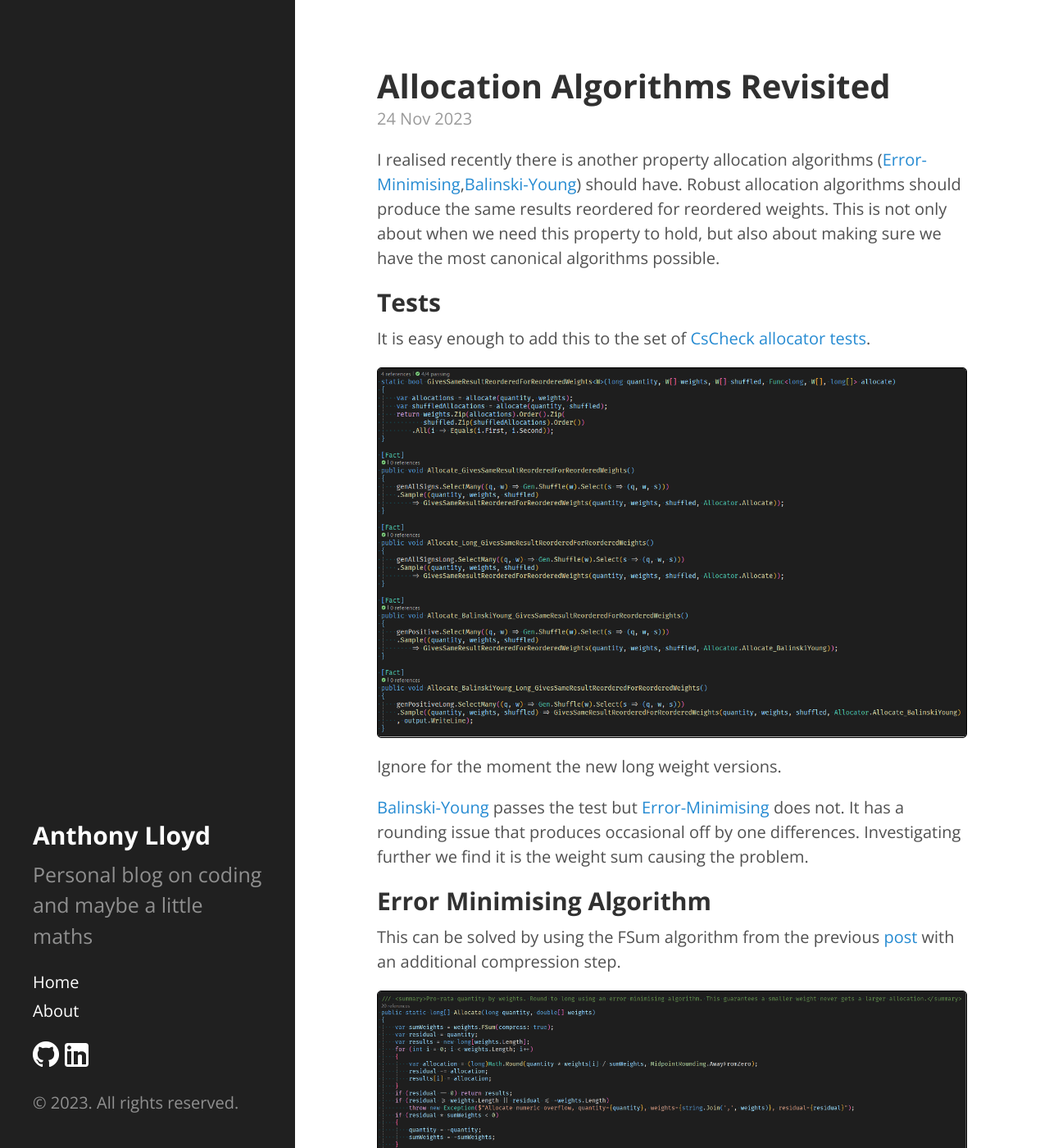
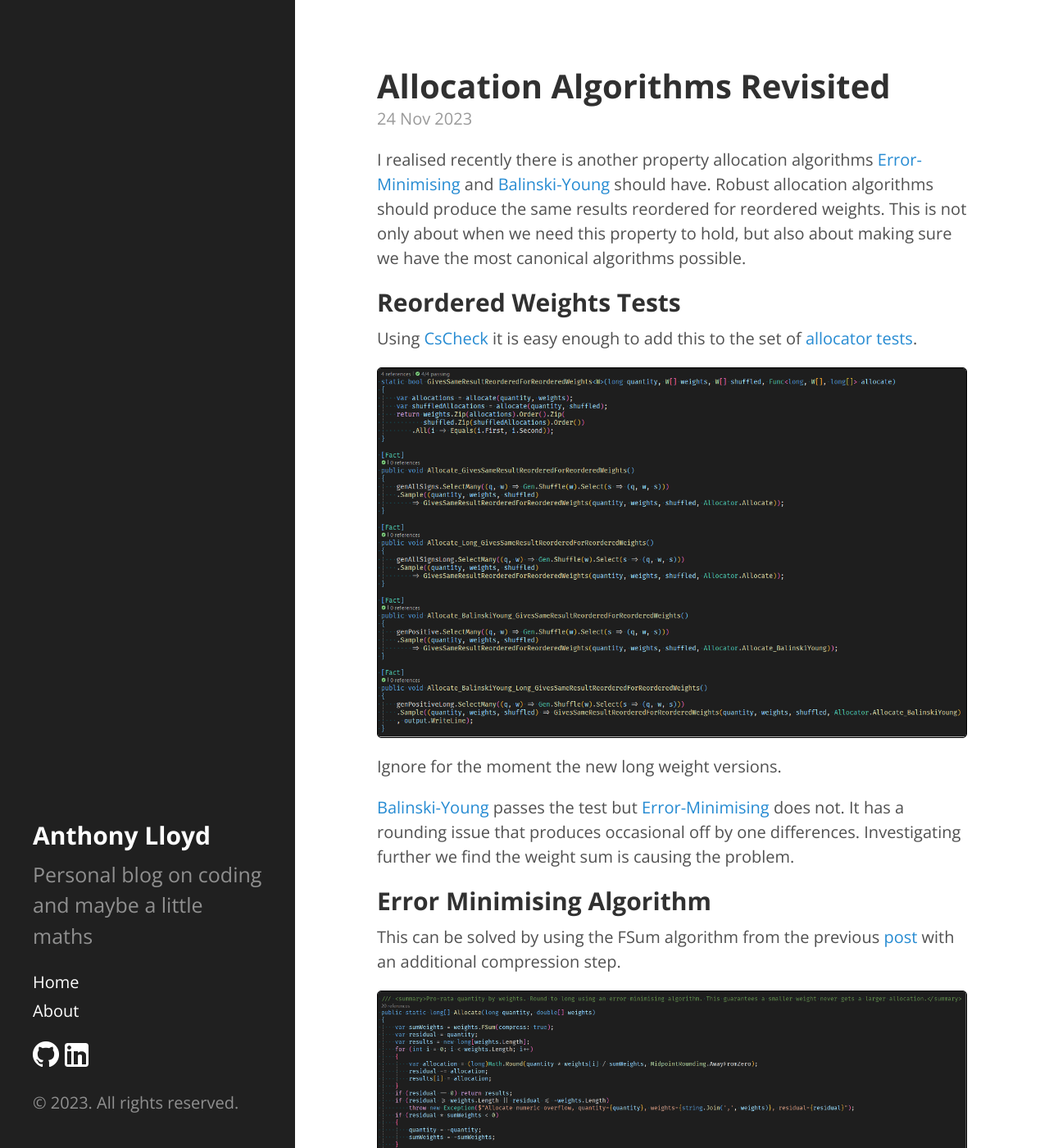
Before and after one commit to AnthonyLloyd/AnthonyLloyd.github.io, a Jekyll site: the page built from _posts/2023-11-24-allocate-3.html, in a window 1280 px wide and 1400 px high. Shown: the whole window at 82% size. Built offline with Jekyll 4.4.1, drawn with Linux system fonts in a browser that asks for light colours; some web fonts are replaced; comment, search, counter and statistics services are not loaded.

Commit message:
allocate 3

```diff
--- a/_posts/2023-11-24-allocate-3.html
+++ b/_posts/2023-11-24-allocate-3.html
@@ -6,17 +6,17 @@ description: "Allocation Algorithms Revisited"
 keywords: cscheck random testing rounding allocation weighted integer
 ---
 <p>
-I realised recently there is another property allocation algorithms (<a href="{% post_url 2022-09-14-allocate %}">Error-Minimising</a>,<a href="{% post_url 2022-10-31-allocate-2 %}">Balinski-Young</a>) should have.
+I realised recently there is another property allocation algorithms <a href="{% post_url 2022-09-14-allocate %}">Error-Minimising</a> and <a href="{% post_url 2022-10-31-allocate-2 %}">Balinski-Young</a> should have.
 Robust allocation algorithms should produce the same results reordered for reordered weights.
 This is not only about when we need this property to hold, but also about making sure we have the most canonical algorithms possible.
 </p>
-<h2><a name="Tests" class="anchor" href="#Tests">Tests</a></h2>
-<p>It is easy enough to add this to the set of <a href="https://www.nuget.org/packages/CsCheck/">CsCheck</a> <a href="https://github.com/AnthonyLloyd/CsCheck/blob/master/Tests/Allocator_Tests.cs">allocator tests</a>.</p>
+<h2><a name="Reordered Weights Tests" class="anchor" href="#Tests">Reordered Weights Tests</a></h2>
+<p>Using <a href="https://www.nuget.org/packages/CsCheck/">CsCheck</a> it is easy enough to add this to the set of <a href="https://github.com/AnthonyLloyd/CsCheck/blob/master/Tests/Allocator_Tests.cs">allocator tests</a>.</p>
 <img style="border:1px solid black" src="/{{site.baseurl}}public/allocate/reordered.png" title="Reordered"/>
 <p>Ignore for the moment the new long weight versions.</p>
 <p><a href="{% post_url 2022-10-31-allocate-2 %}">Balinski-Young</a> passes the test but <a href="{% post_url 2022-09-14-allocate %}">Error-Minimising</a> does not.
 It has a rounding issue that produces occasional off by one differences.
-Investigating further we find it is the weight sum causing the problem.</p>
+Investigating further we find the weight sum is causing the problem.</p>
 <h2><a name="Error-Minimising-Algorithm" class="anchor" href="#Error-Minimising-Algorithm">Error Minimising Algorithm</a></h2>
 <p>This can be solved by using the FSum algorithm from the previous <a href="{% post_url 2023-10-09-fsum %}">post</a> with an additional compression step.</p>
 <img style="border:1px solid black" src="/{{site.baseurl}}public/allocate/allocate_final.png" title="Allocate Final"/>
```
